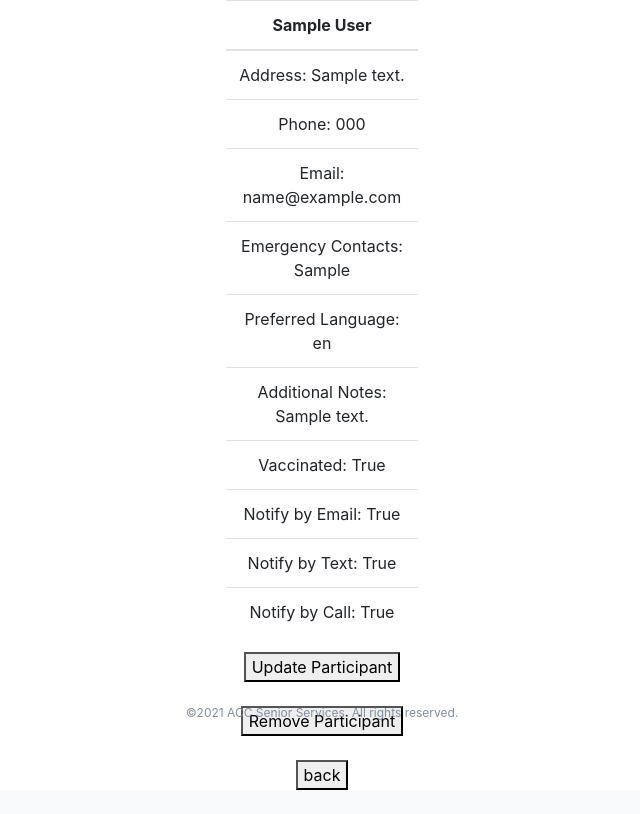
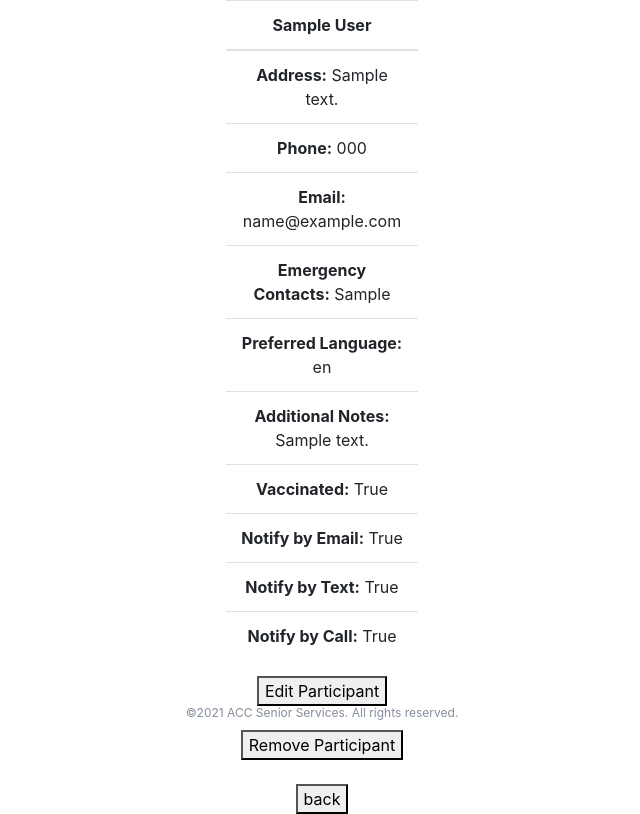
Before and after one commit to justin-curtis-lu/ACC-Scheduler, a Django app: page /senior/1 in a window 1280 px wide. Shown: the part 56-870 px from the top of the page, without its empty margins (318-958 px from the left). Before the commit the page ends 846 px from the top, so only its background shows below. Run offline with Django 3.2, Linux system fonts and the light colour scheme; tables that the repository leaves empty hold one stand-in row (values such as "Sample post"); some libraries are stand-ins or nearby versions.

Commit message:
volunteer_handling

```diff
--- a/ACC_scheduler/ACC_scheduler/urls.py
+++ b/ACC_scheduler/ACC_scheduler/urls.py
@@ -30,11 +30,12 @@ urlpatterns = [
     path('view_seniors/', sa_views.view_seniors, name='view_seniors'),
     path('add_senior/', sa_views.add_senior, name='add_senior'),
     path('senior/<str:pk>', sa_views.senior_page, name='senior_page'),
-    path('update_senior/<str:pk>', sa_views.update_senior, name='update_senior'),
+    path('edit_senior/<str:pk>', sa_views.edit_senior, name='edit_senior'),
     path('view_volunteers/', sa_views.view_volunteers, name='view_volunteers'),
     path('add_volunteer/', sa_views.add_volunteer, name='add_volunteer'),
-    path('update_volunteers/', sa_views.update_volunteers, name='update_volunteers'),
+    path('galaxy_update_volunteers/', sa_views.galaxy_update_volunteers, name='galaxy_update_volunteers'),
     path('volunteer/<str:pk>', sa_views.volunteer_page, name='volunteer_page'),
+    path('edit_volunteer/<str:pk>', sa_views.edit_volunteer, name='edit_volunteer'),
     path('send_survey/', sa_views.send_survey, name='send_survey'),
     path('survey_page/', sa_views.survey_page, name='survey_page'),
     path('vol_already_selected/', sa_views.vol_already_selected, name='vol_already_selected'),
--- a/ACC_scheduler/scheduling_application/templates/scheduling_application/console.html
+++ b/ACC_scheduler/scheduling_application/templates/scheduling_application/console.html
@@ -12,8 +12,8 @@
             <form class="space" action="{% url 'view_volunteers' %}">
                 <input type="submit" value="Volunteers" />
             </form>
-            <form class="space" action="{% url 'update_volunteers' %}">
-                <input type="submit" name="update_volunteers" value="Pull Volunteers from Galaxy Digital" />
+            <form class="space" action="{% url 'galaxy_update_volunteers' %}">
+                <input type="submit" name="galaxy_update_volunteers" value="Pull Volunteers from Galaxy Digital" />
             </form>
             <form class="space" action="{% url 'send_survey' %}">
                 <input type="submit" name="send_survey" value="Send survey" />
--- a/ACC_scheduler/scheduling_application/templates/scheduling_application/update_senior.html
+++ b/ACC_scheduler/scheduling_application/templates/scheduling_application/edit_volunteer.html
@@ -1,7 +1,7 @@
 {% extends 'scheduling_application/base.html' %}
 {% block content %}
 <div class="center">
-<h1><b>Update Participant</b></h1>
+<h1><b>Edit Volunteer</b></h1>
 <br>
 <table>
         <form action="" method="POST">
@@ -11,6 +11,6 @@
         </form>
 </table>
 <br>
-<a href="{% url 'view_seniors' %}"><button>back</button></a>
+<a href="{% url 'view_volunteers' %}"><button>back</button></a>
 </div>
 {% endblock %}
--- a/ACC_scheduler/scheduling_application/templates/scheduling_application/senior_page.html
+++ b/ACC_scheduler/scheduling_application/templates/scheduling_application/senior_page.html
@@ -8,21 +8,21 @@
             </tr>
         </thead>
         <tbody>
-            <tr><td>Address: {{senior.address}}</td></tr>
-            <tr><td>Phone: {{senior.phone}}</td></tr>
-            <tr><td>Email: {{senior.email}}</td></tr>
-            <tr><td>Emergency Contacts: {{senior.emergency_contacts}}</td></tr>
-            <tr><td>Preferred Language: {{senior.preferred_language}}</td></tr>
-            <tr><td>Additional Notes: {{senior.additional_notes}}</td></tr>
-            <tr><td>Vaccinated: {{senior.vaccinated}}</td></tr>
-            <tr><td>Notify by Email: {{senior.notify_email}}</td></tr>
-            <tr><td>Notify by Text: {{senior.notify_text}}</td></tr>
-            <tr><td>Notify by Call: {{senior.notify_call}}</td></tr>
+            <tr><td><b>Address:</b> {{senior.address}}</td></tr>
+            <tr><td><b>Phone:</b> {{senior.phone}}</td></tr>
+            <tr><td><b>Email:</b> {{senior.email}}</td></tr>
+            <tr><td><b>Emergency Contacts:</b> {{senior.emergency_contacts}}</td></tr>
+            <tr><td><b>Preferred Language:</b> {{senior.preferred_language}}</td></tr>
+            <tr><td><b>Additional Notes:</b> {{senior.additional_notes}}</td></tr>
+            <tr><td><b>Vaccinated:</b> {{senior.vaccinated}}</td></tr>
+            <tr><td><b>Notify by Email:</b> {{senior.notify_email}}</td></tr>
+            <tr><td><b>Notify by Text:</b> {{senior.notify_text}}</td></tr>
+            <tr><td><b>Notify by Call:</b> {{senior.notify_call}}</td></tr>
         </tbody>
     </table>
     <form action="" method="POST">
         {% csrf_token %}
-        <button type="submit" name="update_senior" value="update_senior">Update Participant</button>
+        <button type="submit" name="edit_senior" value="edit_senior">Edit Participant</button>
     </form>
     <br>
     <form action="" method="POST">
--- a/ACC_scheduler/scheduling_application/templates/scheduling_application/view_volunteers.html
+++ b/ACC_scheduler/scheduling_application/templates/scheduling_application/view_volunteers.html
@@ -9,7 +9,7 @@
             <th scope="col">Phone</th>
             <th scope="col">Email</th>
             <th scope="col">Vaccinated</th>
-            <th scope="col">Availability</th>
+            <th scope="col">Current Appointments</th>
             <th scope="col">Additional Notes</th>
         </tr>
     </thead>
@@ -21,7 +21,7 @@
              <td>{{ item.phone }}</td>
              <td>{{ item.email }}</td>
              <td>{{ item.vaccinated }}</td>
-             <td>{{ item.availability }}</td>
+             <td>{{ item.current_appointments }}</td>
              <td>{{ item.additional_notes }}</td>
         </tr>
         {% endfor %}
--- a/ACC_scheduler/scheduling_application/views.py
+++ b/ACC_scheduler/scheduling_application/views.py
@@ -12,6 +12,7 @@ from django.db.models import Q
 from .methods import check_time, check_age, get_day, get_timeframes
 from django.conf import settings
 import requests
+from django.forms.models import model_to_dict
 from requests.auth import HTTPBasicAuth
 
 
@@ -59,8 +60,8 @@ def console(request):
     return render(request, 'scheduling_application/console.html', {})
 
 # need to place code in console view to automate
-def update_volunteers(request):
-    if request.GET.get("update_volunteers"):
+def galaxy_update_volunteers(request):
+    if request.GET.get("galaxy_update_volunteers"):
         print("UPDATING VOLUNTEERS")
         url = 'https://api2.galaxydigital.com/volunteer/user/list/'
         headers = {'Accept': 'scheduling_application/json'}
@@ -85,14 +86,25 @@ def update_volunteers(request):
                         volunteer.update(notify_text=True)
                     if 'Phone Call' in i['extras']['preferred-contact-method']:
                         volunteer.update(notify_call=True)
-                    print("try updaing", volunteer)
+                    print("try updating", volunteer)
                 except KeyError:
                     volunteer.update(galaxy_id=galaxy_id, last_name=i['lastName'], first_name=i['firstName'], phone=i['phone'], email=i['email'], dob=i['birthdate'])
                     print("except updating", volunteer)
             else:
                 # create
-                Volunteer.objects.create(galaxy_id=galaxy_id, last_name=i['lastName'], first_name=i['firstName'], phone=i['phone'], email=i['email'], dob=i['birthdate'])
-                print("creating", i['firstName'], i['lastName'])
+                try:
+                    Volunteer.objects.create(galaxy_id=galaxy_id, last_name=i['lastName'], first_name=i['firstName'], phone=i['phone'], email=i['email'], dob=i['birthdate'], additional_notes=i['extras']['availability-context'])
+                    if 'Email' in i['extras']['preferred-contact-method']:
+                        volunteer.update(notify_email=True)
+                    if 'Text Message' in i['extras']['preferred-contact-method']:
+                        volunteer.update(notify_text=True)
+                    if 'Phone Call' in i['extras']['preferred-contact-method']:
+                        volunteer.update(notify_call=True)
+                    print("try creating", i['firstName'], i['lastName'])
+                except KeyError:
+                    Volunteer.objects.create(galaxy_id=galaxy_id, last_name=i['lastName'], first_name=i['firstName'],
+                                             phone=i['phone'], email=i['email'], dob=i['birthdate'])
+                    print("except creating", i['firstName'], i['lastName'])
 
 
     return redirect('console')
@@ -416,13 +428,16 @@ def survey_page(request):
             elif date[1] == "5":
                 try:
                     day = volunteer.Days.get(day_of_month=date[0])
-                    day.all= True
+                    day.all = True
                     day.save()
                 except:
                     Day.objects.create(_9_10=False, _10_11=False, _11_12=False, _12_1=False, _1_2=False, all=True,
                                        day_of_month=date[0], volunteer=volunteer)
             # Render a success page
-            return render(request, "scheduling_application/survey_complete.html", {})
+            # return render(request, "scheduling_application/survey_complete.html", {})
+        for i in volunteer.Days.all():
+            print(model_to_dict(i))
+        #print(volunteer.Days.all())
     return render(request, "scheduling_application/survey_page.html", {})
 
 
@@ -453,8 +468,8 @@ def add_senior(request):
     }
     return render(request, 'scheduling_application/add_senior.html', context)
 
-def update_senior(request, pk):
-    """View for updating senior"""
+def edit_senior(request, pk):
+    """View for editing senior"""
     senior = Senior.objects.get(id=pk)
     data = {'last_name': senior.last_name, 'first_name': senior.first_name, 'address': senior.address, 'phone': senior.phone, 'email': senior.email, 'emergency_contacts': senior.emergency_contacts,
             'preferred_language': senior.preferred_language, 'additional_notes': senior.additional_notes, 'vaccinated': senior.vaccinated,
@@ -468,7 +483,7 @@ def update_senior(request, pk):
     context = {
         'form': form
     }
-    return render(request, 'scheduling_application/update_senior.html', context)
+    return render(request, 'scheduling_application/edit_senior.html', context)
 
 def senior_page(request, pk):
     """View for senior profile page"""
@@ -478,8 +493,8 @@ def senior_page(request, pk):
         if request.POST.get("remove_senior"):
             senior.delete()
             return redirect('view_seniors')
-        elif request.POST.get("update_senior"):
-            return redirect('update_senior', pk)
+        elif request.POST.get("edit_senior"):
+            return redirect('edit_senior', pk)
     context = {
         'senior': senior,
     }
@@ -511,9 +526,30 @@ def volunteer_page(request, pk):
     """View for volunteer profile page"""
     volunteer = Volunteer.objects.get(id=pk)
     if request.method == 'POST':
-        volunteer.delete()
-        return redirect('view_volunteers')
+        print(request.POST)
+        if request.POST.get("remove_volunteer"):
+            volunteer.delete()
+            return redirect('view_volunteers')
+        elif request.POST.get("edit_volunteer"):
+            return redirect('edit_volunteer', pk)
     context = {
         'volunteer': volunteer,
     }
     return render(request, 'scheduling_application/volunteer_page.html', context)
+
+def edit_volunteer(request, pk):
+    """View for editing volunteer"""
+    volunteer = Volunteer.objects.get(id=pk)
+    data = {'galaxy_id': volunteer.galaxy_id, 'last_name': volunteer.last_name, 'first_name': volunteer.first_name, 'phone': volunteer.phone, 'email': volunteer.email, 'dob': volunteer.dob,
+            'vaccinated': volunteer.vaccinated,'notify_email': volunteer.notify_email, 'notify_text': volunteer.notify_text, 'notify_call': volunteer.notify_call,
+            'current_appointments': volunteer.current_appointments, 'additional_notes': volunteer.additional_notes}
+    form = VolunteerForm(initial=data)
+    if request.method == 'POST':
+        form = VolunteerForm(request.POST, instance=volunteer)
+        if form.is_valid():
+            form.save()
+        return redirect('volunteer_page', pk)
+    context = {
+        'form': form
+    }
+    return render(request, 'scheduling_application/edit_volunteer.html', context)
```
Also changed, not shown: ACC_scheduler/scheduling_application/templates/scheduling_application/edit_senior.html (added, +16 -0 lines), ACC_scheduler/scheduling_application/templates/scheduling_application/volunteer_page.html (+7 -2 lines).
